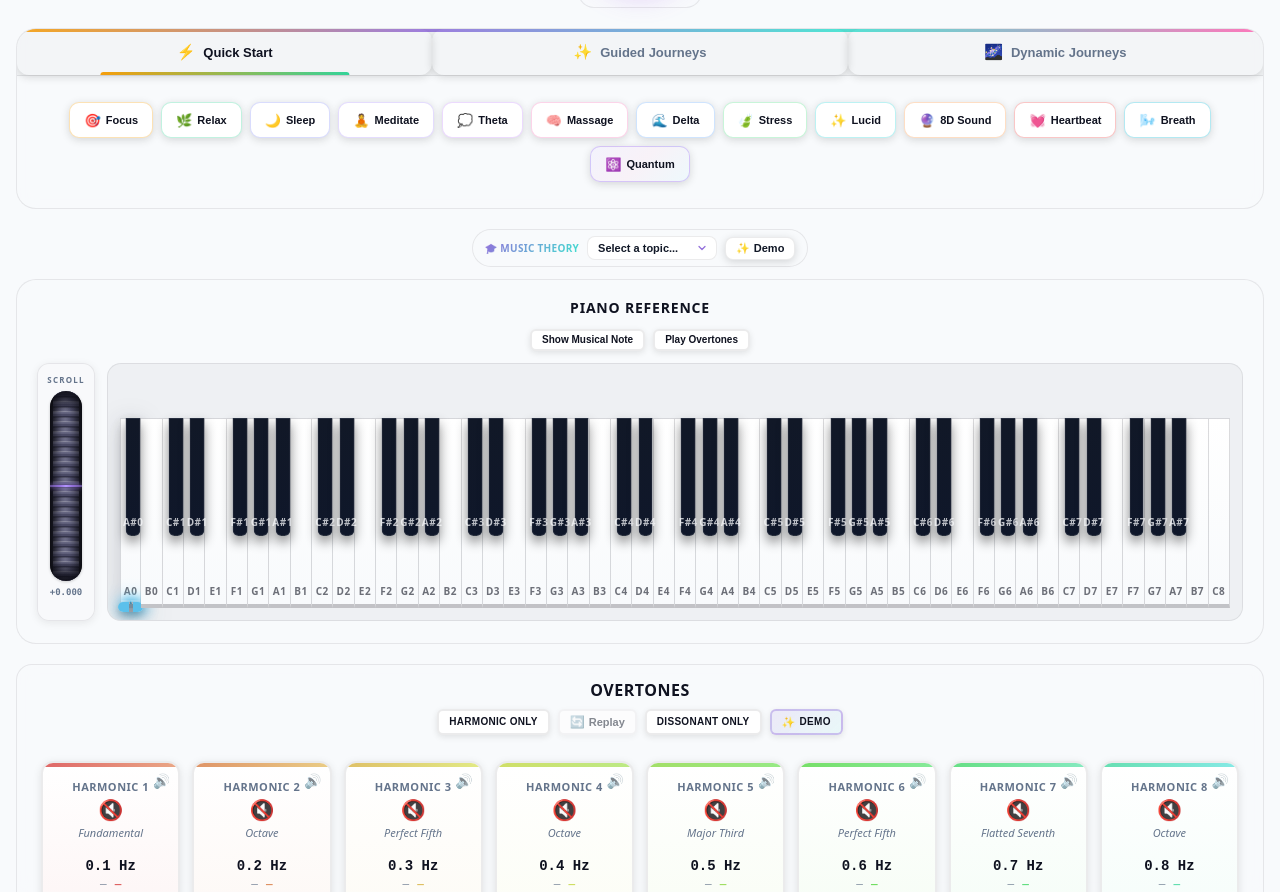
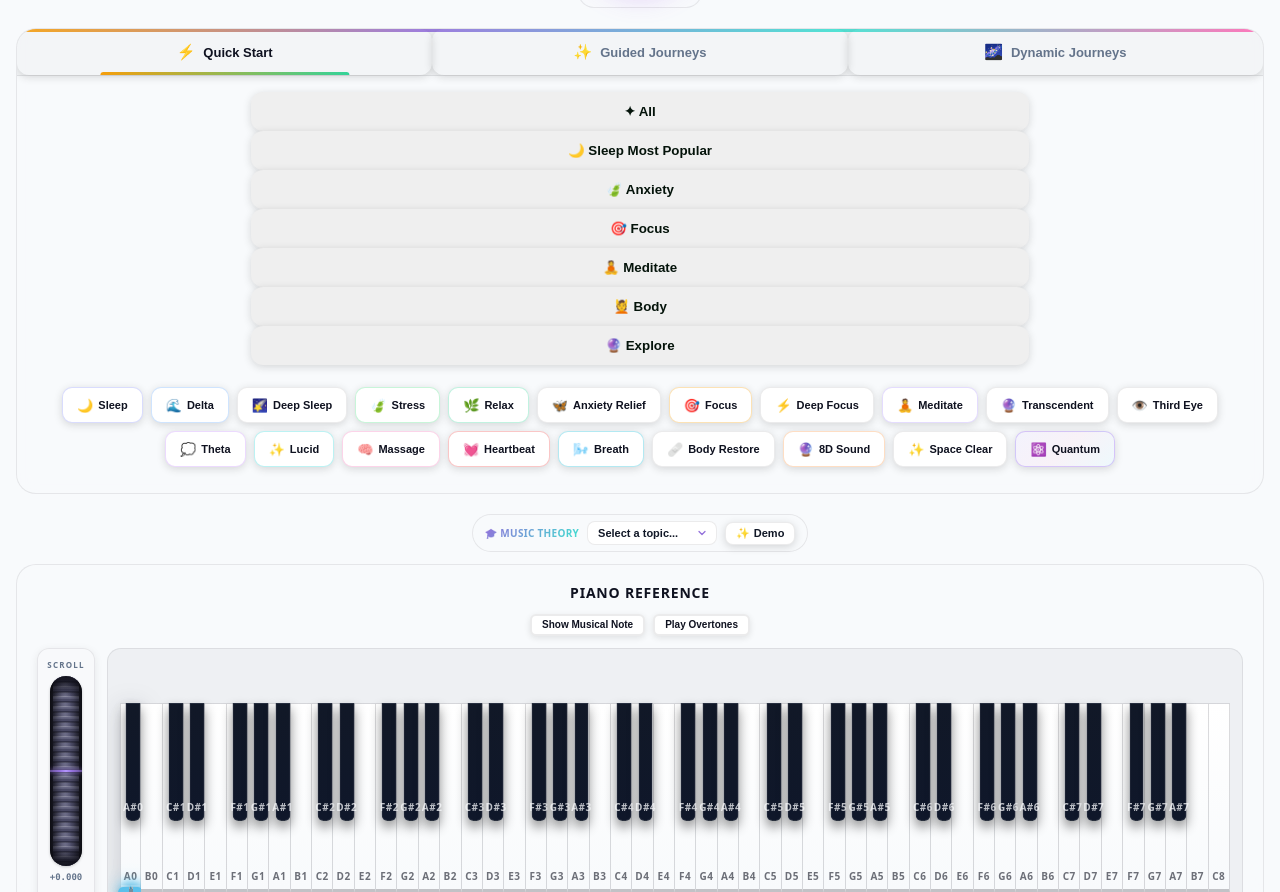
Before and after one commit to RemiDz/Wheels, a plain HTML site: page index.html in a window 1280 px wide. Shown: the part 839-1731 px from the top of the page. Drawn offline with Linux system fonts and the light colour scheme.

Commit message:
Refactor quick start buttons and categories
Updated quick start buttons and categories for better organization and user experience.

```diff
--- a/index.html
+++ b/index.html
@@ -254,80 +254,167 @@
       <!-- Quick Start Tab Content -->
       <div class="experience-panel active" id="quickstartPanel" data-panel="quickstart">
         <div class="quick-start-inner">
+          <!-- Category Navigation -->
+          <div class="qs-categories" id="qsCategories">
+            <button class="qs-category-pill active" data-category="all" title="Show all journeys">
+              <span class="pill-icon">✦</span>
+              <span class="pill-label">All</span>
+            </button>
+            <button class="qs-category-pill" data-category="sleep" title="Sleep & Rest">
+              <span class="pill-icon">🌙</span>
+              <span class="pill-label">Sleep</span>
+              <span class="pill-badge">Most Popular</span>
+            </button>
+            <button class="qs-category-pill" data-category="anxiety" title="Anxiety & Stress Relief">
+              <span class="pill-icon">🍃</span>
+              <span class="pill-label">Anxiety</span>
+            </button>
+            <button class="qs-category-pill" data-category="focus" title="Focus & Productivity">
+              <span class="pill-icon">🎯</span>
+              <span class="pill-label">Focus</span>
+            </button>
+            <button class="qs-category-pill" data-category="meditation" title="Meditation & Mindfulness">
+              <span class="pill-icon">🧘</span>
+              <span class="pill-label">Meditate</span>
+            </button>
+            <button class="qs-category-pill" data-category="body" title="Body & Wellness">
+              <span class="pill-icon">💆</span>
+              <span class="pill-label">Body</span>
+            </button>
+            <button class="qs-category-pill" data-category="explore" title="Explore & Experience">
+              <span class="pill-icon">🔮</span>
+              <span class="pill-label">Explore</span>
+            </button>
+          </div>
+
+          <!-- Quick Start Buttons Grid -->
           <div class="quick-start-buttons">
-            <button class="quick-start-btn focus-btn" data-preset="focus" aria-label="I need to focus" title="Beta waves • Mental clarity">
+            <!-- SLEEP & REST CATEGORY - Most Popular -->
+            <button class="quick-start-btn sleep-btn" data-preset="sleep" data-categories="sleep,all" aria-label="I can't sleep" title="Delta waves • Deep rest">
+              <span class="qsb-icon">🌙</span>
+              <span class="qsb-label">Sleep</span>
+              <span class="qsb-hint">Deep rest</span>
+              <span class="qsb-progress"></span>
+            </button>
+            <button class="quick-start-btn delta-btn" data-preset="delta" data-categories="sleep,all" aria-label="Delta dive" title="Ultra delta • Deep recovery">
+              <span class="qsb-icon">🌊</span>
+              <span class="qsb-label">Delta</span>
+              <span class="qsb-hint">Deep recovery</span>
+              <span class="qsb-progress"></span>
+            </button>
+            <button class="quick-start-btn deepSleep-btn" data-preset="deepSleep" data-categories="sleep,all" aria-label="Advanced deep sleep" title="20min • Scientific sleep induction">
+              <span class="qsb-icon">🌠</span>
+              <span class="qsb-label">Deep Sleep</span>
+              <span class="qsb-hint">20min protocol</span>
+              <span class="qsb-progress"></span>
+            </button>
+
+            <!-- ANXIETY & STRESS CATEGORY -->
+            <button class="quick-start-btn stress-btn" data-preset="stress" data-categories="anxiety,all" aria-label="Stress relief" title="Alpha-theta • Anxiety release">
+              <span class="qsb-icon">🍃</span>
+              <span class="qsb-label">Stress</span>
+              <span class="qsb-hint">Anxiety relief</span>
+              <span class="qsb-progress"></span>
+            </button>
+            <button class="quick-start-btn relax-btn" data-preset="relax" data-categories="anxiety,all" aria-label="I need to relax" title="Alpha waves • Calm & peace">
+              <span class="qsb-icon">🌿</span>
+              <span class="qsb-label">Relax</span>
+              <span class="qsb-hint">Calm & peace</span>
+              <span class="qsb-progress"></span>
+            </button>
+            <button class="quick-start-btn anxietyRelief-btn" data-preset="anxietyRelief" data-categories="anxiety,all" aria-label="Advanced anxiety relief" title="18min • Scientific anxiety dissolution">
+              <span class="qsb-icon">🦋</span>
+              <span class="qsb-label">Anxiety Relief</span>
+              <span class="qsb-hint">18min protocol</span>
+              <span class="qsb-progress"></span>
+            </button>
+
+            <!-- FOCUS CATEGORY -->
+            <button class="quick-start-btn focus-btn" data-preset="focus" data-categories="focus,all" aria-label="I need to focus" title="Beta waves • Mental clarity">
               <span class="qsb-icon">🎯</span>
               <span class="qsb-label">Focus</span>
               <span class="qsb-hint">Mental clarity</span>
               <span class="qsb-progress"></span>
             </button>
-            <button class="quick-start-btn relax-btn" data-preset="relax" aria-label="I need to relax" title="Alpha waves • Calm & peace">
-              <span class="qsb-icon">🌿</span>
-              <span class="qsb-label">Relax</span>
-              <span class="qsb-hint">Calm & peace</span>
+            <button class="quick-start-btn deepFocus-btn" data-preset="deepFocus" data-categories="focus,all" aria-label="Advanced deep focus" title="18min • Flow state & gamma activation">
+              <span class="qsb-icon">⚡</span>
+              <span class="qsb-label">Deep Focus</span>
+              <span class="qsb-hint">18min flow state</span>
               <span class="qsb-progress"></span>
             </button>
-            <button class="quick-start-btn sleep-btn" data-preset="sleep" aria-label="I can't sleep" title="Delta waves • Deep rest">
-              <span class="qsb-icon">🌙</span>
-              <span class="qsb-label">Sleep</span>
-              <span class="qsb-hint">Deep rest</span>
-              <span class="qsb-progress"></span>
-            </button>
-            <button class="quick-start-btn meditation-btn" data-preset="meditation" aria-label="Deep meditation" title="Theta waves • Inner stillness">
+
+            <!-- MEDITATION CATEGORY -->
+            <button class="quick-start-btn meditation-btn" data-preset="meditation" data-categories="meditation,all" aria-label="Deep meditation" title="Theta waves • Inner stillness">
               <span class="qsb-icon">🧘</span>
               <span class="qsb-label">Meditate</span>
               <span class="qsb-hint">Inner stillness</span>
               <span class="qsb-progress"></span>
             </button>
-            <button class="quick-start-btn theta-btn" data-preset="theta" aria-label="Theta dreams" title="Deep theta • Visualization">
+            <button class="quick-start-btn transcendent-btn" data-preset="transcendent" data-categories="meditation,all" aria-label="Transcendent meditation" title="25min • Theta + gamma enlightenment">
+              <span class="qsb-icon">🔮</span>
+              <span class="qsb-label">Transcendent</span>
+              <span class="qsb-hint">25min enlightenment</span>
+              <span class="qsb-progress"></span>
+            </button>
+            <button class="quick-start-btn thirdEye-btn" data-preset="thirdEye" data-categories="meditation,all" aria-label="Third eye awakening" title="22min • Pineal activation protocol">
+              <span class="qsb-icon">👁️</span>
+              <span class="qsb-label">Third Eye</span>
+              <span class="qsb-hint">22min pineal</span>
+              <span class="qsb-progress"></span>
+            </button>
+            <button class="quick-start-btn theta-btn" data-preset="theta" data-categories="meditation,all" aria-label="Theta dreams" title="Deep theta • Visualization">
               <span class="qsb-icon">💭</span>
               <span class="qsb-label">Theta</span>
               <span class="qsb-hint">Dream state</span>
               <span class="qsb-progress"></span>
             </button>
-            <button class="quick-start-btn massage-btn" data-preset="massage" aria-label="Brain massage" title="Deep delta • Neural soothing">
+            <button class="quick-start-btn lucid-btn" data-preset="lucid" data-categories="meditation,all" aria-label="Lucid rest" title="Theta-delta • Aware relaxation">
+              <span class="qsb-icon">✨</span>
+              <span class="qsb-label">Lucid</span>
+              <span class="qsb-hint">Aware rest</span>
+              <span class="qsb-progress"></span>
+            </button>
+
+            <!-- BODY & WELLNESS CATEGORY -->
+            <button class="quick-start-btn massage-btn" data-preset="massage" data-categories="body,all" aria-label="Brain massage" title="Deep delta • Neural soothing">
               <span class="qsb-icon">🧠</span>
               <span class="qsb-label">Massage</span>
               <span class="qsb-hint">Neural calm</span>
               <span class="qsb-progress"></span>
             </button>
-            <button class="quick-start-btn delta-btn" data-preset="delta" aria-label="Delta dive" title="Ultra delta • Deep recovery">
-              <span class="qsb-icon">🌊</span>
-              <span class="qsb-label">Delta</span>
-              <span class="qsb-hint">Deep recovery</span>
+            <button class="quick-start-btn heartbeat-btn" data-preset="heartbeat" data-categories="body,all" aria-label="Heartbeat sync" title="Pulsing rhythm • Heart sync">
+              <span class="qsb-icon">💓</span>
+              <span class="qsb-label">Heartbeat</span>
+              <span class="qsb-hint">Pulse sync</span>
               <span class="qsb-progress"></span>
             </button>
-            <button class="quick-start-btn stress-btn" data-preset="stress" aria-label="Stress relief" title="Alpha-theta • Anxiety release">
-              <span class="qsb-icon">🍃</span>
-              <span class="qsb-label">Stress</span>
-              <span class="qsb-hint">Anxiety relief</span>
+            <button class="quick-start-btn breath-btn" data-preset="breath" data-categories="body,all" aria-label="Cosmic breath" title="Breathing waves • Rise & fall">
+              <span class="qsb-icon">🌬️</span>
+              <span class="qsb-label">Breath</span>
+              <span class="qsb-hint">Wave rhythm</span>
               <span class="qsb-progress"></span>
             </button>
-            <button class="quick-start-btn lucid-btn" data-preset="lucid" aria-label="Lucid rest" title="Theta-delta • Aware relaxation">
-              <span class="qsb-icon">✨</span>
-              <span class="qsb-label">Lucid</span>
-              <span class="qsb-hint">Aware rest</span>
+            <button class="quick-start-btn bodyRestore-btn" data-preset="bodyRestore" data-categories="body,all" aria-label="Body restoration" title="22min • Cellular healing protocol">
+              <span class="qsb-icon">🩹</span>
+              <span class="qsb-label">Body Restore</span>
+              <span class="qsb-hint">22min healing</span>
               <span class="qsb-progress"></span>
             </button>
-            <button class="quick-start-btn immersion-btn" data-preset="immersion" aria-label="8D immersion" title="Spatial audio • Surround sound">
+
+            <!-- EXPLORE & EXPERIENCE CATEGORY -->
+            <button class="quick-start-btn immersion-btn" data-preset="immersion" data-categories="explore,all" aria-label="8D immersion" title="Spatial audio • Surround sound">
               <span class="qsb-icon">🔮</span>
               <span class="qsb-label">8D Sound</span>
               <span class="qsb-hint">Surround audio</span>
               <span class="qsb-progress"></span>
             </button>
-            <button class="quick-start-btn heartbeat-btn" data-preset="heartbeat" aria-label="Heartbeat sync" title="Pulsing rhythm • Heart sync">
-              <span class="qsb-icon">💓</span>
-              <span class="qsb-label">Heartbeat</span>
-              <span class="qsb-hint">Pulse sync</span>
+            <button class="quick-start-btn spaceClear-btn" data-preset="spaceClear" data-categories="explore,all" aria-label="Space clearing" title="18min • Solfeggio room cleansing">
+              <span class="qsb-icon">✨</span>
+              <span class="qsb-label">Space Clear</span>
+              <span class="qsb-hint">18min room cleanse</span>
               <span class="qsb-progress"></span>
             </button>
-            <button class="quick-start-btn breath-btn" data-preset="breath" aria-label="Cosmic breath" title="Breathing waves • Rise & fall">
-              <span class="qsb-icon">🌬️</span>
-              <span class="qsb-label">Breath</span>
-              <span class="qsb-hint">Wave rhythm</span>
-              <span class="qsb-progress"></span>
-            </button>
-            <button class="quick-start-btn quantum-btn" data-preset="quantum" aria-label="Quantum journey" title="Random safe journey • Different every time">
+            <button class="quick-start-btn quantum-btn" data-preset="quantum" data-categories="explore,all" aria-label="Quantum journey" title="Random safe journey • Different every time">
               <span class="qsb-icon">⚛️</span>
               <span class="qsb-label">Quantum</span>
               <span class="qsb-hint">Surprise me</span>
```
